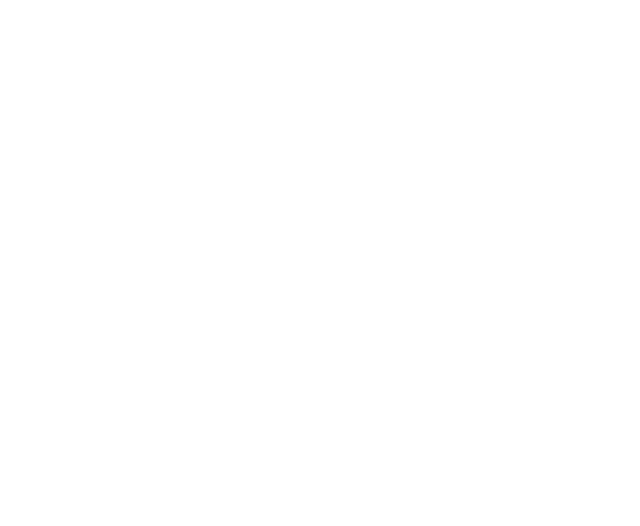
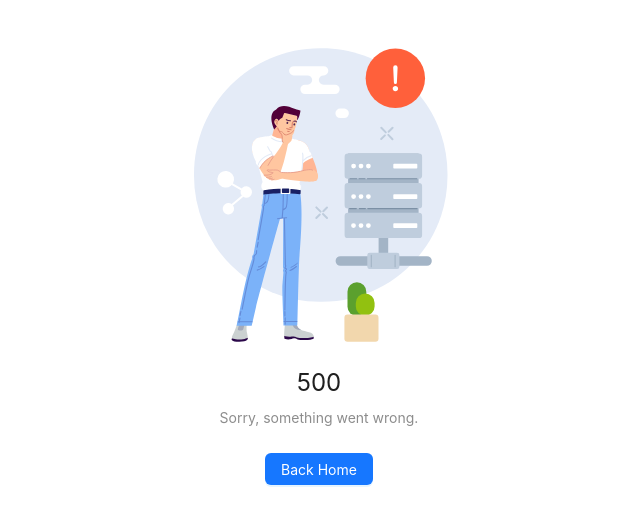
Before and after one commit to Parasite-231/frontend-service, a React (Vite) app: page /server-failed in a window 1280 px wide. Before the commit this address had no page. Shown: the top 526 px of the page, without its empty margins (321-961 px from the left). Built offline with nearby package versions, Linux system fonts and the light colour scheme.

Commit message:
error ui added

```diff
--- a/src/App.jsx
+++ b/src/App.jsx
@@ -8,7 +8,10 @@ import HomePage from "./pages/home/HomePage";
 import CVLayout from "./components/cv generator/CVLayout";
 import Collection from "./components/cv generator/Collection";
 import GetUser from "./components/admin/dashboard/GetUser";
-import OTPSuccessMesage from "./components/client/otp/OTPSuccessMesage";
+import OTPSuccessMesage from "./components/success/OTPSuccessMesage";
+import OTPSuccessPage from "./pages/success/OTPSuccessPage";
+import ErrorPage from "./pages/error/ErrorPage";
+import ErrorServerPage from "./pages/error/ErrorServerPage";
 
 function App() {
   return (
@@ -23,14 +26,13 @@ function App() {
             path="/client/otp-verification"
             element={<OTPVerificationPage />}
           />
-          <Route
-            path="/client/otp-verified"
-            element={<OTPSuccessMesage />}
-          />
+          <Route path="/client/otp-verified" element={<OTPSuccessPage />} />
           <Route path="/admin/dashboard" element={<DashboardPage />} />
           <Route path="/generate/:id" element={<CVLayout />} />
           <Route path="/collection" element={<Collection />} />
           <Route path="/demo" element={<GetUser />} />
+          <Route path="/server-failed" element={<ErrorServerPage />} />
+          <Route path="*" element={<ErrorPage />} />
         </Routes>
       </Router>
     </>
--- /dev/null
+++ b/src/components/error/ErrorLayout.jsx
@@ -0,0 +1,16 @@
+import React from "react";
+import { Button, Result } from "antd";
+import { NavLink } from "react-router-dom";
+const ErrorLayout = () => (
+  <Result
+    status="404"
+    title="404"
+    subTitle="Sorry, the page you visited does not exist."
+    extra={
+      <NavLink to="/client/home">
+        <Button type="primary">Back Home</Button>
+      </NavLink>
+    }
+  />
+);
+export default ErrorLayout;
--- /dev/null
+++ b/src/components/error/ErrorServerLayout.jsx
@@ -0,0 +1,11 @@
+import React from "react";
+import { Button, Result } from "antd";
+const ErrorServerLayout = () => (
+  <Result
+    status="500"
+    title="500"
+    subTitle="Sorry, something went wrong."
+    extra={<Button type="primary">Back Home</Button>}
+  />
+);
+export default ErrorServerLayout;
--- /dev/null
+++ b/src/pages/error/ErrorPage.jsx
@@ -0,0 +1,8 @@
+import React from 'react'
+import ErrorLayout from '../../components/error/ErrorLayout'
+
+export default function ErrorPage() {
+  return (
+   <ErrorLayout />
+  )
+}
--- /dev/null
+++ b/src/pages/error/ErrorServerPage.jsx
@@ -0,0 +1,8 @@
+import React from 'react'
+import ErrorServerLayout from '../../components/error/ErrorServerLayout'
+
+export default function ErrorServerPage() {
+  return (
+    <ErrorServerLayout />
+  )
+}
--- /dev/null
+++ b/src/pages/success/OTPSuccessPage.jsx
@@ -0,0 +1,8 @@
+import React from 'react'
+import OTPSuccessMesage from '../../components/success/OTPSuccessMesage'
+
+export default function OTPSuccessPage() {
+  return (
+    <OTPSuccessMesage />
+  )
+}
```
Also changed, not shown: src/components/success/OTPSuccessMesage.jsx (renamed from src/components/client/otp/OTPSuccessMesage.jsx).
